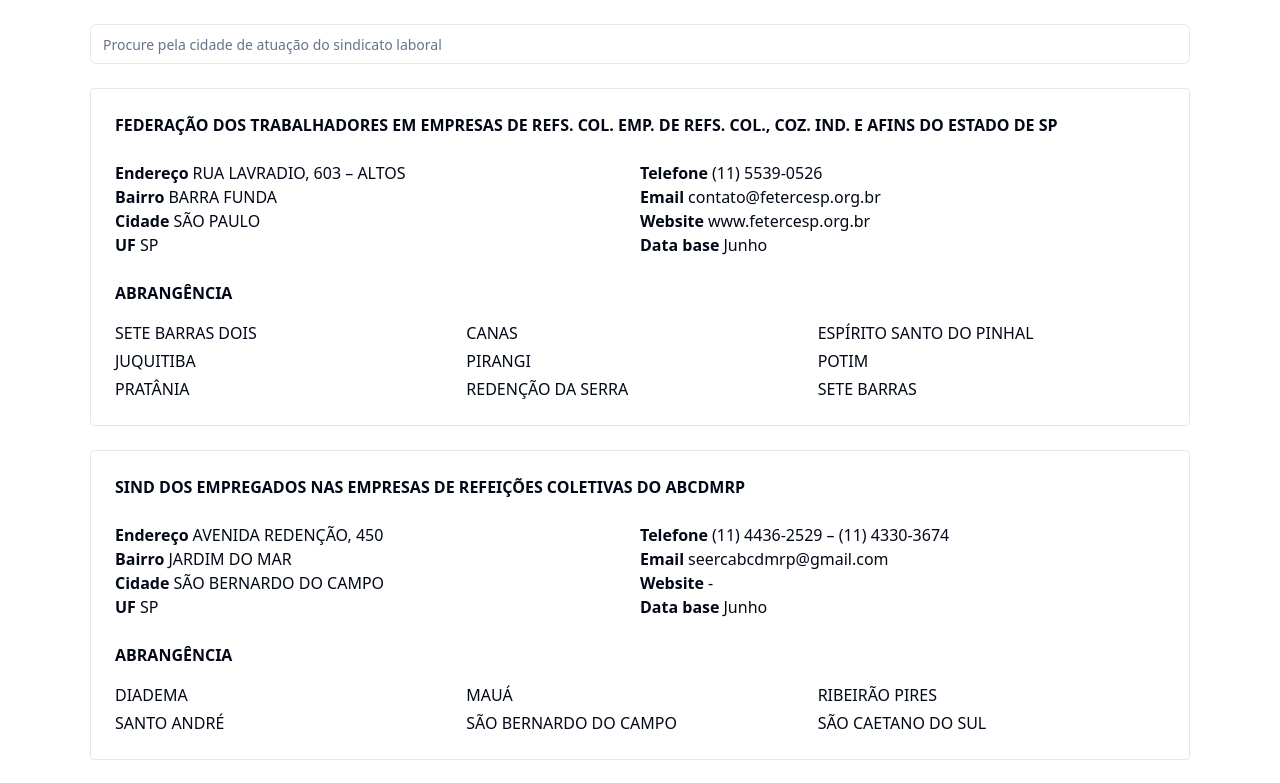
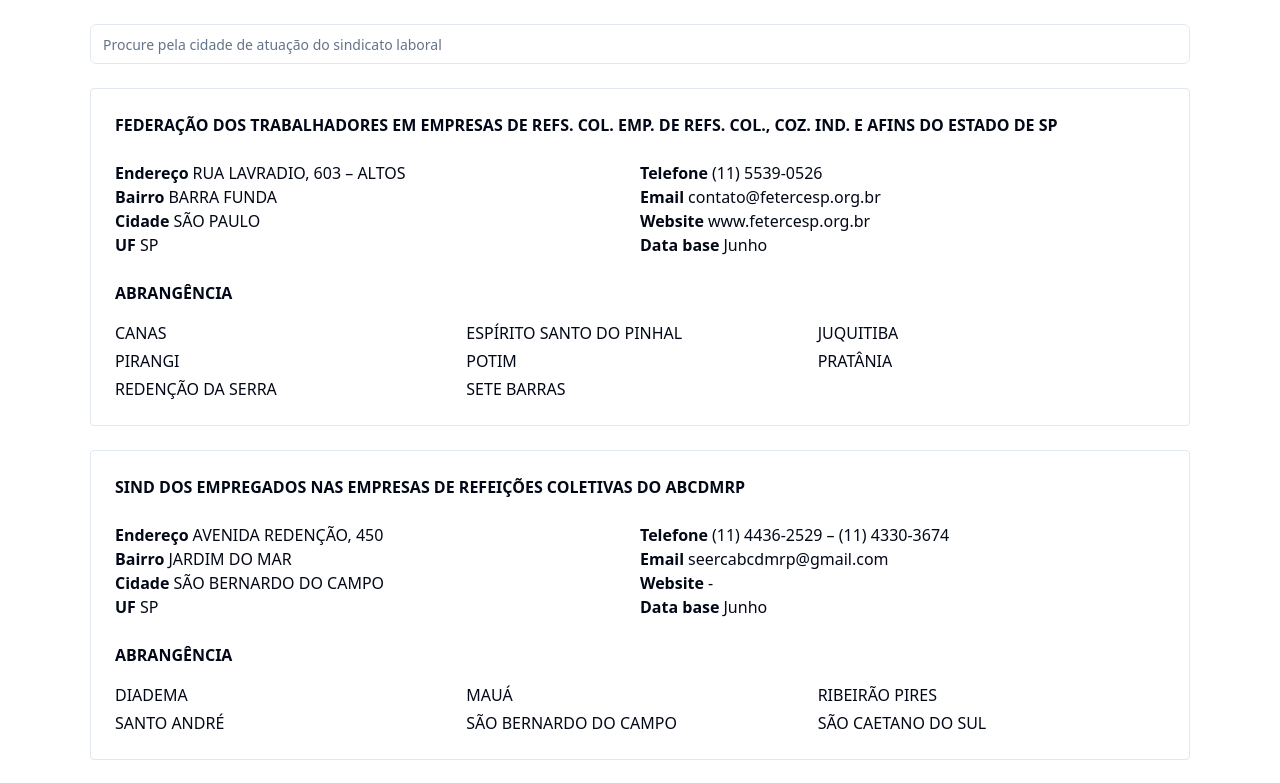
Before and after one commit to devsindercsp/sindicatos, a React (Vite) app: page / in a window 1280 px wide. Shown: the top 783 px of the page. Built offline with nearby package versions, Linux system fonts and the light colour scheme.

Commit message:
sindicatos.ts

```diff
--- a/src/data/sindicatos.ts
+++ b/src/data/sindicatos.ts
@@ -23,7 +23,6 @@ export const sindicatos: Sindicato[] = [
     website: 'www.fetercesp.org.br',
     basedata: 'Junho',
     coverage: [
-      'SETE BARRAS DOIS',
       'CANAS',
       'ESPÍRITO SANTO DO PINHAL',
       'JUQUITIBA',
```
